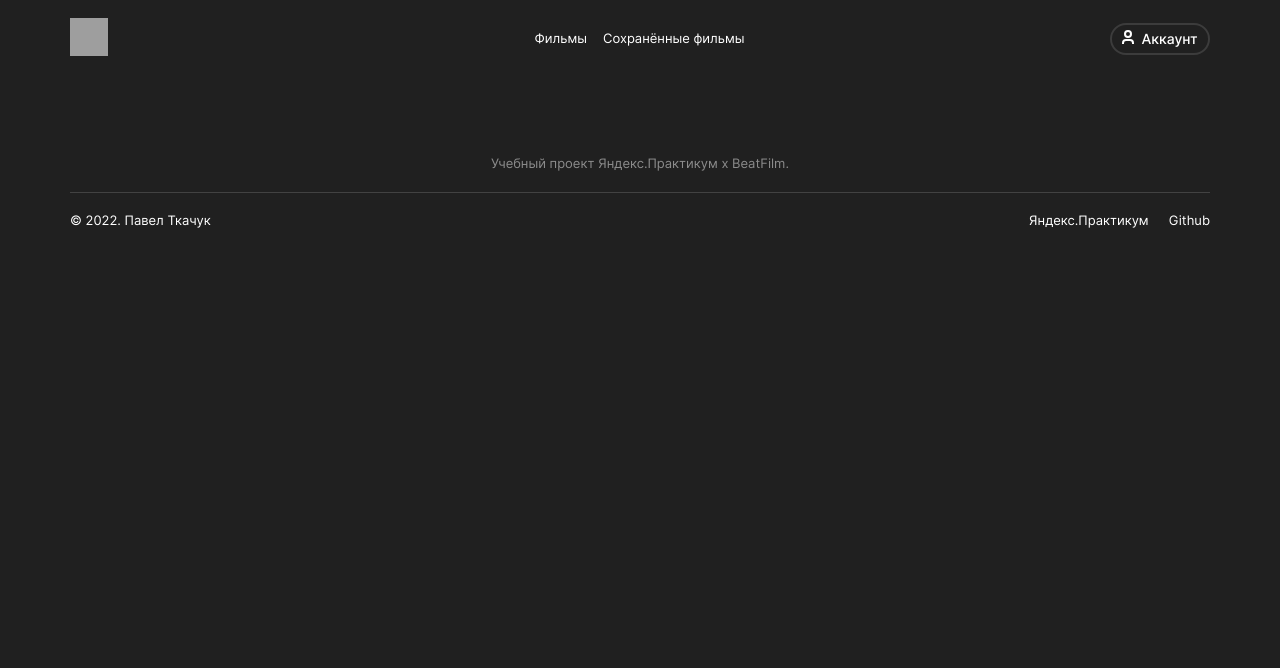
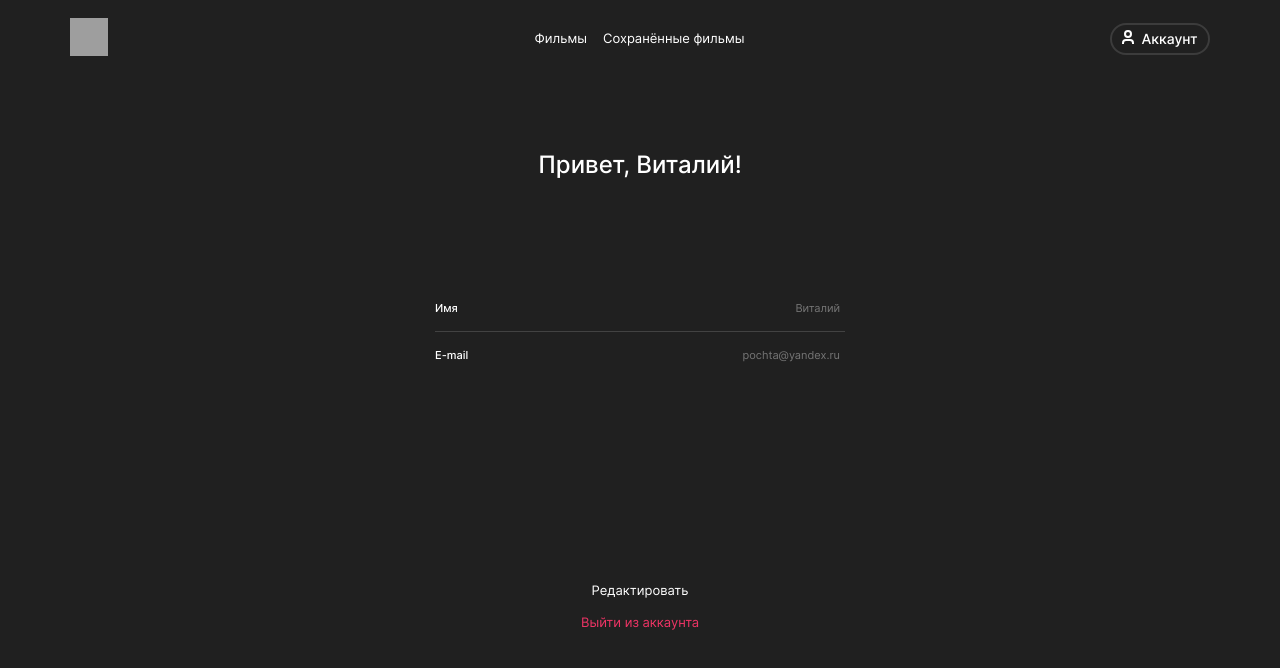
Before and after one commit to pstkachuk/movies-explorer-frontend, a React (Create React App) app: page /profile in a window 1280 px wide. Shown: the top 668 px of the page. Built offline with nearby package versions, Linux system fonts and the light colour scheme; grey boxes are pictures that could not be loaded.

Commit message:
сверстать Profile

```diff
--- a/src/components/App/App.js
+++ b/src/components/App/App.js
@@ -6,6 +6,7 @@ import Main from '../Main/Main';
 import Movies from '../Movies/Movies';
 import Footer from '../Footer/Footer';
 import SavedMovies from '../SavedMovies/SavedMovies';
+import Profile from '../Profile/Profile';
 
 function App() {
   const [loggedIn, setLoggedIn] = useState(true);
@@ -24,9 +25,14 @@ function App() {
         <Route path="/saved-movies">
           <SavedMovies />
         </Route>
+        <Route path="/profile">
+          <Profile />
+        </Route>
       </Switch>
+      <Route exact path={["/", "/movies", "/saved-movies"]}>
+        <Footer />
+      </Route>
 
-      <Footer />
     </div>
   );
 }
--- a/src/components/Profile/Profile.css
+++ b/src/components/Profile/Profile.css
@@ -0,0 +1,88 @@
+.profile {
+  color: #fff;
+  display: flex;
+  flex-direction: column;
+  align-items: center;
+}
+
+.profile__title {
+  font-style: normal;
+  font-weight: 500;
+  font-size: 24px;
+  line-height: 1.2;
+  margin: 0;
+  margin-top: 74px;
+}
+
+.profile__form {
+  display: flex;
+  flex-direction: column;
+  align-items: center;
+  width: 410px;
+  margin-top: 105px;
+}
+
+.profile__label {
+  display: flex;
+  width: 100%;
+  justify-content: space-between;
+  align-items: center;
+  min-height: 46px;
+}
+
+.profile__label:first-of-type {
+  border-bottom: 1px solid #424242;
+}
+
+.profile__text {
+  font-style: normal;
+  font-weight: 500;
+  font-size: 11px;
+  line-height: 1.2;
+}
+
+.profile__input {
+  text-align: end;
+  font-style: normal;
+  font-weight: 400;
+  font-size: 11px;
+  line-height: 13px;
+  color: #fff;
+  background-color: transparent;
+  border: none;
+  padding: 0;
+  padding-right: 5px;
+}
+
+.profile__input:focus {
+  outline: none;
+  border-right: 3px solid #fff;
+}
+
+.profile__button {
+  color: inherit;
+  background-color: transparent;
+  border: none;
+  cursor: pointer;
+  transition: opacity .2s linear;
+  font-style: normal;
+  font-weight: 400;
+  font-size: 13px;
+  line-height: 16px;
+  padding: 0;
+}
+
+.profile__button:hover {
+  opacity: .7;
+}
+
+.profile__button:first-of-type {
+  margin-top: 204px;
+
+}
+
+.profile__button-logout {
+  margin-top: 16px;
+  margin-bottom: 70px;
+  color: #EE3465;
+}
--- a/src/components/Profile/Profile.js
+++ b/src/components/Profile/Profile.js
@@ -0,0 +1,24 @@
+import './Profile.css';
+
+function Profile() {
+
+  return (
+    <div className="profile">
+      <h1 className="profile__title">Привет, Виталий!</h1>
+      <form className="profile__form">
+        <label className="profile__label">
+          <span className="profile__text">Имя</span>
+          <input className="profile__input" placeholder="Виталий"></input>
+        </label>
+        <label className="profile__label">
+          <span className="profile__text">E-mail</span>
+          <input className="profile__input" placeholder="pochta@yandex.ru"></input>
+        </label>
+        <button className="profile__button">Редактировать</button>
+        <button className="profile__button profile__button-logout">Выйти из аккаунта</button>
+      </form>
+    </div>
+  )
+}
+
+export default Profile;
```
